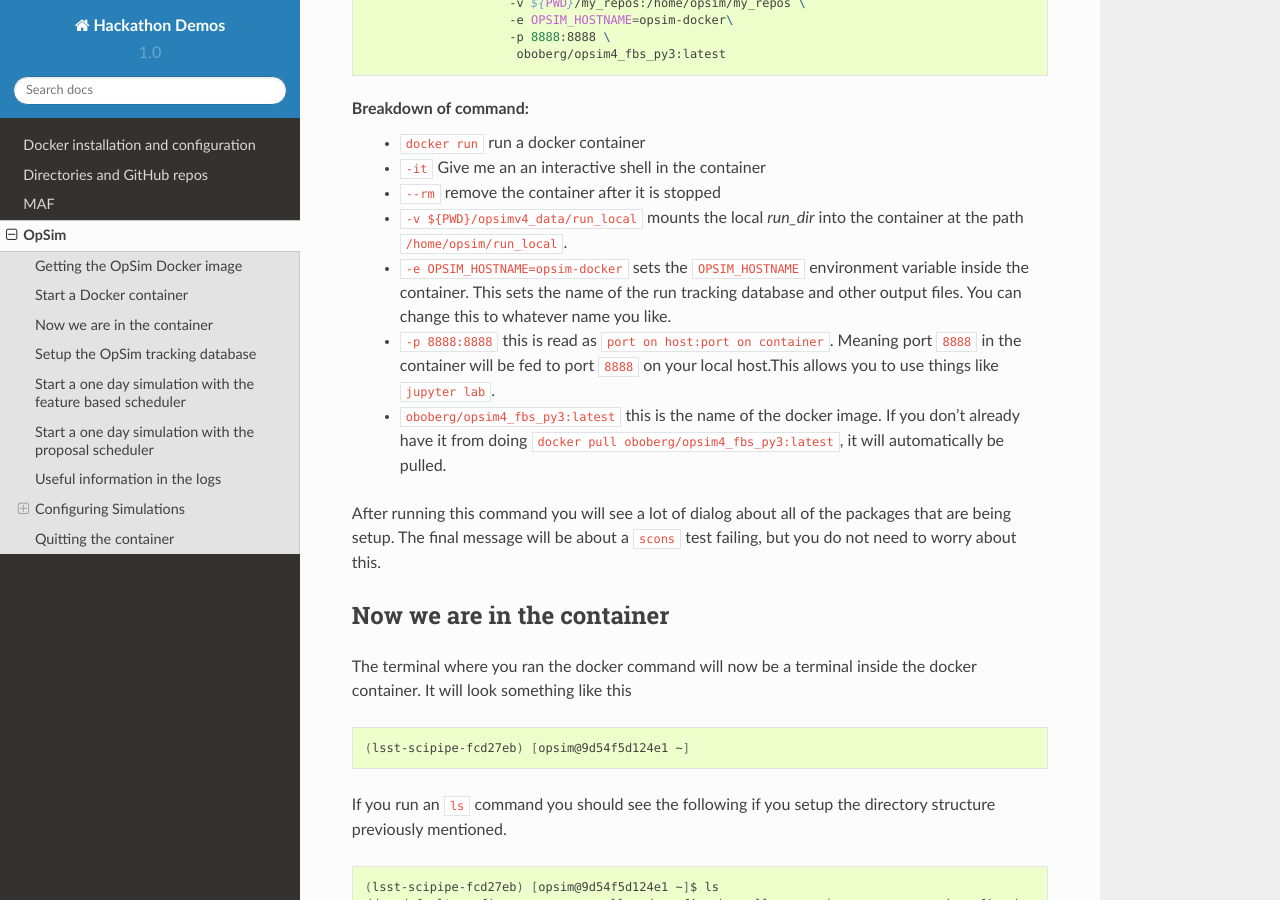
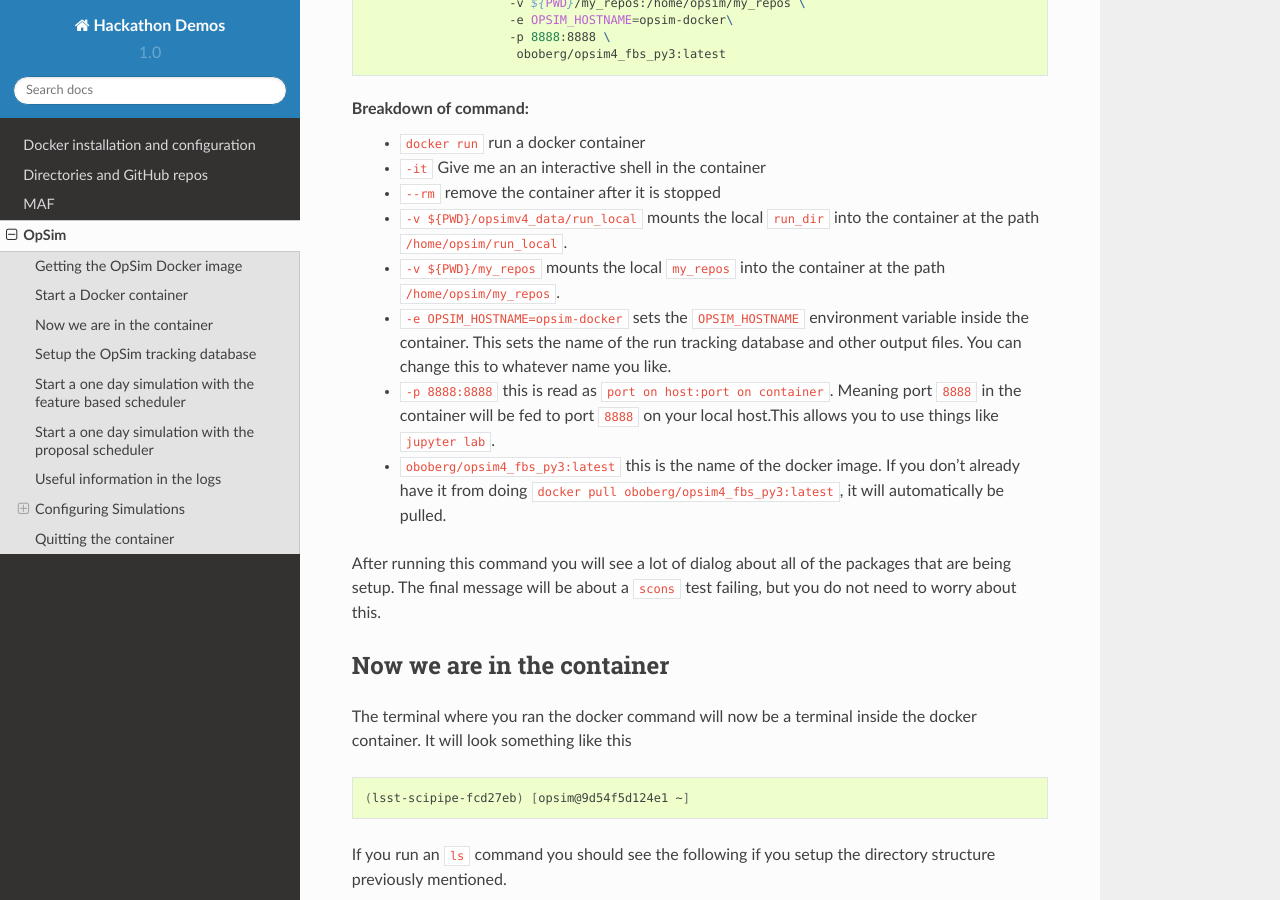
Before and after one commit to oboberg/cadence_hackathon, a Sphinx documentation site: the page built from docs/opsim.rst, in a window 1280 px wide and 900 px high, scrolled down 615 px. Built offline with Sphinx 7.4.7 and the Read the Docs theme 2.0.0, drawn with Linux system fonts in a browser that asks for light colours.

Commit message:
add MAF docs

```diff
--- a/docs/maf.rst
+++ b/docs/maf.rst
@@ -36,6 +36,7 @@ Breakdown of command:
  - ``-it`` Give me an an interactive shell in the container
  - ``--rm`` remove the container after it is stopped
  - ``-v ${PWD}/maf_local`` mounts the local ``maf_local`` into the container at the path ``/home/docmaf/maf_local``.
+ - ``-v ${PWD}/my_repos`` mounts the local ``my_repos`` into the container at the path ``/home/docmaf/my_repos``.
  - ``-p 8888:8888`` this is read as ``port on host:port on container``. Meaning port ``8888`` in the container will be fed to port ``8888`` on your local host.This allows you to use things like ``jupyter lab``.
  - ``oboberg/maf:latest`` this is the name of the docker image. If you don't already have it from doing ``docker pull oboberg/maf:latest``, it will automatically be pulled.
 
--- a/docs/opsim.rst
+++ b/docs/opsim.rst
@@ -32,7 +32,8 @@ Breakdown of command:
  - ``docker run`` run a docker container
  - ``-it`` Give me an an interactive shell in the container
  - ``--rm`` remove the container after it is stopped
- - ``-v ${PWD}/opsimv4_data/run_local`` mounts the local `run_dir` into the container at the path ``/home/opsim/run_local``.
+ - ``-v ${PWD}/opsimv4_data/run_local`` mounts the local ``run_dir`` into the container at the path ``/home/opsim/run_local``.
+ - ``-v ${PWD}/my_repos`` mounts the local ``my_repos`` into the container at the path ``/home/opsim/my_repos``.
  - ``-e OPSIM_HOSTNAME=opsim-docker`` sets the ``OPSIM_HOSTNAME`` environment variable inside the container. This sets the name of the run tracking database and other output files. You can change this to whatever name you like.
  - ``-p 8888:8888`` this is read as ``port on host:port on container``. Meaning port ``8888`` in the container will be fed to port ``8888`` on your local host.This allows you to use things like ``jupyter lab``.
  - ``oboberg/opsim4_fbs_py3:latest`` this is the name of the docker image. If you don't already have it from doing ``docker pull oboberg/opsim4_fbs_py3:latest``, it will automatically be pulled.
```
Also changed, not shown: 7 other files.
